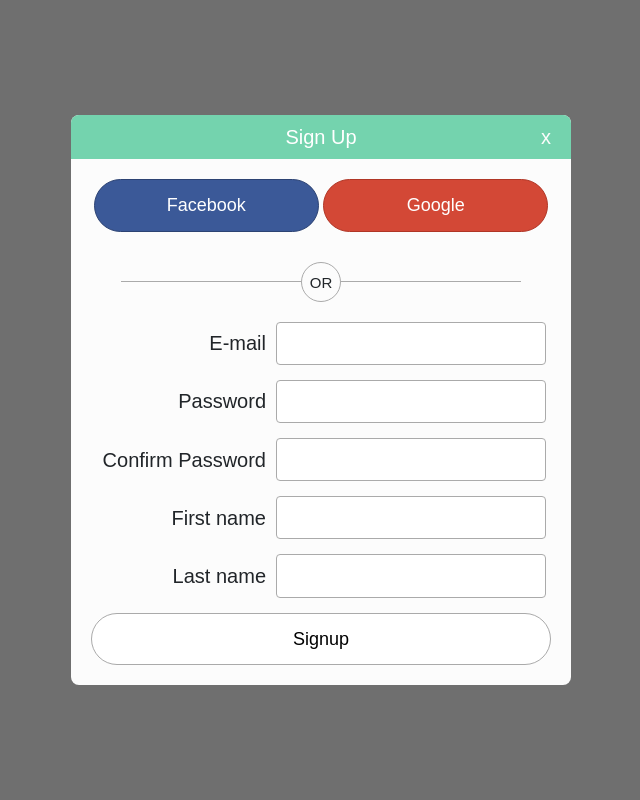
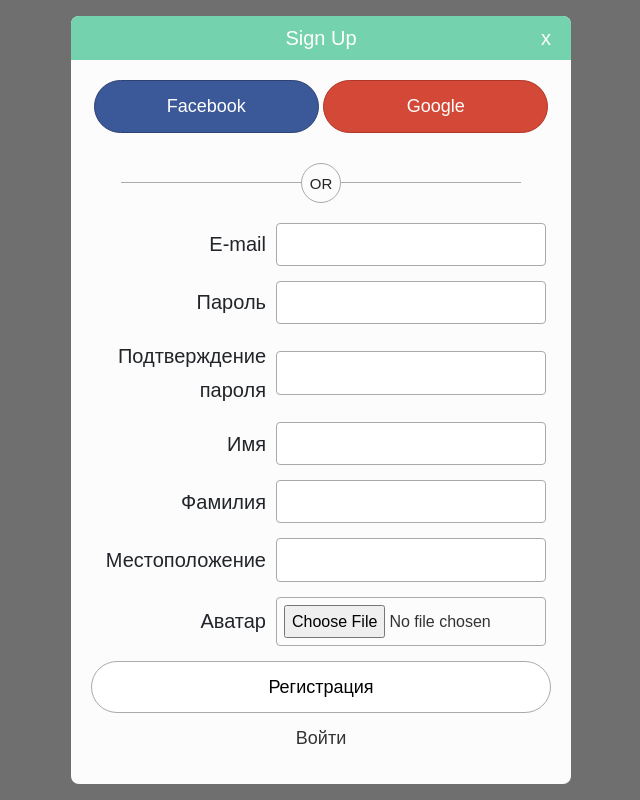
Before and after one commit to litvaOo/hackathon, a Django app: page /core/signup/ in a window 1280 px wide. Shown: the whole page, without its empty margins (319-959 px from the left). Run offline with Django 3.2, Linux system fonts and the light colour scheme; style sheets or scripts are compiled from the project's sources; parts of the project's set-up code (start-up, migrations or seed data) failed here and were passed over; some libraries are stand-ins or nearby versions.

Commit message:
Improve signup & login modals

```diff
--- a/backend/templates/components/navbar.html
+++ b/backend/templates/components/navbar.html
@@ -5,8 +5,6 @@
     </a>
   </div>
   <div class="right-block">
-    <a href="#">Link</a>
-    <a href="#">Link</a>
-    <a href="#">Link</a>
+    <a href="#!" class="login-link">Login</a>
   </div>
 </nav>
--- a/backend/templates/modals/signup.html
+++ b/backend/templates/modals/signup.html
@@ -1,6 +1,6 @@
 <div class="login-section">
     <div class="login-form signup-form">
-        <form method="POST" class="animated zoomIn">
+        <form method="POST" class="animated zoomIn" enctype="multipart/form-data">
             {% csrf_token %}
             <div class="header">Sign Up <a href="#!"><span class="close-button">x</span></a></div>
             <div class="social-section">
@@ -20,22 +20,31 @@
                     <input type="text" id="id_email" name="email">
                 </div>
                 <div class="login-form-input">
-                    <label for="id_password">Password</label>
+                    <label for="id_password">Пароль</label>
                     <input type="password" id="id_password" name="password">
                 </div>
                 <div class="login-form-input">
-                    <label for="id_password2">Confirm Password</label>
+                    <label for="id_password2">Подтверждение пароля</label>
                     <input type="password" id="id_password2" name="password2">
                 </div>
                 <div class="login-form-input">
-                    <label for="id_first_name">First name</label>
+                    <label for="id_first_name">Имя</label>
                     <input type="text" id="id_first_name" name="first_name">
                 </div>
                 <div class="login-form-input">
-                    <label for="id_last_name">Last name</label>
+                    <label for="id_last_name">Фамилия</label>
                     <input type="text" id="id_last_name" name="last_name">
                 </div>
-                <button class="button block" type="submit" name="submit">Signup</button>
+                <div class="login-form-input">
+                    <label for="id_location">Местоположение</label>
+                    <input type="text" id="id_location" name="location">
+                </div>
+                <div class="login-form-input">
+                    <label for="id_avatar">Аватар</label>
+                    <input type="file" id="id_avatar" name="avatar" accept="image/*">
+                </div>
+                <button class="button block" type="submit" name="submit">Регистрация</button>
+                <a href="#" class="login-link button block link">Войти</a>
             </div>
         </form>
     </div>
--- a/frontend/assets/scss/components/_buttons.scss
+++ b/frontend/assets/scss/components/_buttons.scss
@@ -36,8 +36,9 @@
   &.link {
     border: none;
     color: $gray;
+    background-color: transparent;
     &:hover {
-      background-color: inherit;
+      background-color: transparent;
     }
   }
 
```
Also changed, not shown: backend/templates/modals/login.html (+5 -4 lines), frontend/assets/js/main.js (+22 -7 lines).
